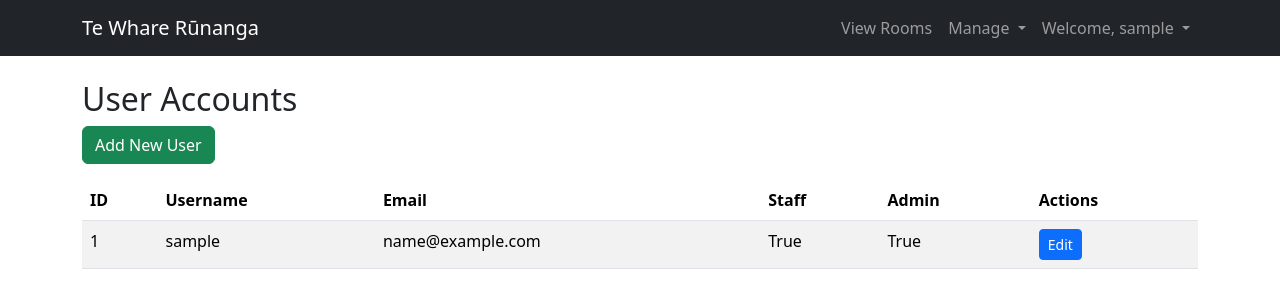
After one commit to RurushaChi/ISCG7420_Assignment1_Task2_1509445, a Django app: page /booking/manage_users/ in a window 1280 px wide. The commit adds this page. Shown: the top 308 px of the page. Run offline with Django 5.2, Linux system fonts and the light colour scheme; the visitor is signed in with stand-in values (Sample User, id 1); data comes from the database, SQL or seed files in the repository.

Commit message:
Manage user account done.

```diff
--- a/booking/urls.py
+++ b/booking/urls.py
@@ -18,5 +18,11 @@ urlpatterns = [
     path("booking/reservation_success/", views.reservation_success, name="reservation_success"),
     path("booking/cancellation_success/", views.cancellation_success, name="cancellation_success"),
     path("booking/cancel_booking/<int:booking_id>/", views.cancel_booking, name="cancel_booking"),
+    path("manage_users/", views.manage_users, name="manage_users"),
+    path("add_user/", views.add_user, name="add_user"),
+    path("edit_user/<int:user_id>/", views.edit_user, name="edit_user"),
+    path("delete_user/<int:user_id>/", views.delete_user, name="delete_user"),
+
+
 
 ]
--- a/booking/views.py
+++ b/booking/views.py
@@ -1,3 +1,5 @@
+from django.contrib.admin.views.decorators import staff_member_required
+from django.contrib.auth.models import User
 from django.shortcuts import render, redirect,get_object_or_404
 from django.contrib.auth import authenticate, login, logout
 from django.contrib.auth.forms import UserCreationForm
@@ -139,11 +141,60 @@ def make_reservation(request):
     return render(request, "booking/make_reservation.html", {"form": form})
 
 
-
-
-
 def reservation_success(request):
     return render(request, "booking/reservation_success.html")
 
 def cancellation_success(request):
     return render(request, "booking/cancellation_success.html")
+
+#Admin functions only
+
+@staff_member_required
+def manage_users(request):
+    users = User.objects.all()
+    return render(request, "booking/manage_users.html", {"users": users})
+
+@staff_member_required
+def add_user(request):
+    if request.method == "POST":
+        form = SignUpForm(request.POST)
+        if form.is_valid():
+            form.save()
+            messages.success(request, "User added successfully.")
+            return redirect("manage_users")
+    else:
+        form = SignUpForm()
+    return render(request, "booking/add_user.html", {"form": form})
+
+@staff_member_required
+def edit_user(request, user_id):
+    user = get_object_or_404(User, id=user_id)
+    profile = getattr(user, "profile", None)
+
+    if request.method == "POST":
+        form = SignUpForm(request.POST, instance=user)
+        if form.is_valid():
+            updated_user = form.save(commit=False)
+            updated_user.save()
+            # Update profile phone number
+            if profile:
+                profile.phone = form.cleaned_data.get("phone")
+                profile.save()
+            messages.success(request, "User updated successfully.")
+            return redirect("manage_users")
+    else:
+        # Prefill phone if it exists
+        initial_data = {"phone": profile.phone if profile else ""}
+        form = SignUpForm(instance=user, initial=initial_data)
+
+    return render(request, "booking/edit_user.html", {"form": form, "user": user})
+
+@staff_member_required
+def delete_user(request, user_id):
+    user = get_object_or_404(User, id=user_id)
+    if user.is_superuser:
+        messages.error(request, "You cannot delete another admin.")
+    else:
+        user.delete()
+        messages.success(request, "User deleted successfully.")
+    return redirect("manage_users")
--- a/templates/booking/base.html
+++ b/templates/booking/base.html
@@ -31,7 +31,7 @@
                                 <ul class="dropdown-menu" aria-labelledby="manageDropdown">
                                     <li><a class="dropdown-item" href="{% url 'available_rooms' %}">Rooms</a></li>
                                     <li><a class="dropdown-item" href="{% url 'manage_bookings' %}">Reservations</a></li>
-                                    <li><a class="dropdown-item" href="/admin/auth/user/">Users</a></li>
+                                    <li><a class="dropdown-item" href="{% url 'manage_users' %}">Users</a></li>
                                 </ul>
                             </li>
                         {% else %}
--- /dev/null
+++ b/templates/booking/manage_users.html
@@ -0,0 +1,35 @@
+{% extends 'booking/base.html' %}
+{% block content %}
+<h2>User Accounts</h2>
+<a href="{% url 'add_user' %}" class="btn btn-success mb-3">Add New User</a>
+
+<table class="table table-striped">
+    <thead>
+        <tr>
+            <th>ID</th>
+            <th>Username</th>
+            <th>Email</th>
+            <th>Staff</th>
+            <th>Admin</th>
+            <th>Actions</th>
+        </tr>
+    </thead>
+    <tbody>
+        {% for u in users %}
+        <tr>
+            <td>{{ u.id }}</td>
+            <td>{{ u.username }}</td>
+            <td>{{ u.email }}</td>
+            <td>{{ u.is_staff }}</td>
+            <td>{{ u.is_superuser }}</td>
+            <td>
+                <a href="{% url 'edit_user' u.id %}" class="btn btn-primary btn-sm">Edit</a>
+                {% if not u.is_superuser %}
+                    <a href="{% url 'delete_user' u.id %}" class="btn btn-danger btn-sm">Delete</a>
+                {% endif %}
+            </td>
+        </tr>
+        {% endfor %}
+    </tbody>
+</table>
+{% endblock %}
```
Also changed, not shown: templates/booking/add_user.html (added, +10 -0 lines), templates/booking/edit_user.html (added, +10 -0 lines).
